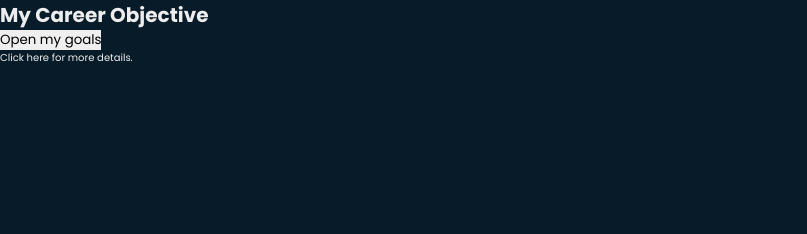
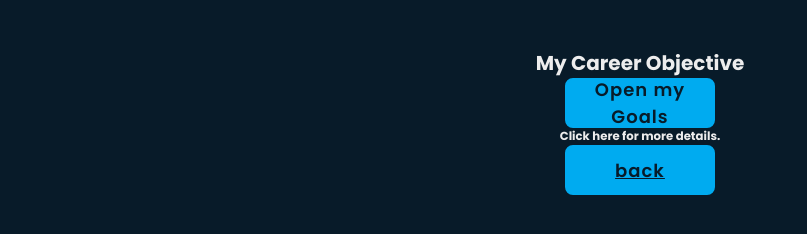
Before and after one commit to Glenseyer29/resume, a plain HTML site: page more.html in a window 1280 px wide. Shown: the whole page, without its empty margins (0-807 px from the left). Drawn offline with Linux system fonts and the light colour scheme.

Commit message:
Add files via upload

```diff
--- a/more.html
+++ b/more.html
@@ -1,6 +1,6 @@
 <html>
  <head>
-<link rel="stylesheet" href="css/astyle.css">
+<link rel="stylesheet" href="css/style.css">
  <title>An Ajax example</title>
  <script language = "javascript">
  var XMLHttpRequestObject = false;
@@ -26,14 +26,20 @@
 		  }       }
 		  </script>   </head>
 
-  <body>
+  <body><center><br><br><br>
   <H1>My Career Objective</H1>
   <form>
-  <input type = "button" value = "Open my goals"
-  onclick = "getData('data.txt', 'targetDiv')">
+    <div class="btn-box btns">
+  <button type = "button" class="btn"value = "Open my goals" onclick = "getData('data.txt', 'targetDiv')">Open my Goals</button></div>
   </form>
   <div id="targetDiv">
-  <p>Click here for more details.</p>
+  <h3>Click here for more details.</h3>
   </div>
+  <div class="btn-box btns">
+      <a href="about.html" class="btn">back</a>
+
+
+  </div>
+</center>
   </body>
   </html>
```
Also changed, not shown: index.html (+1 -1 lines), talk.html (+6 -4 lines).
